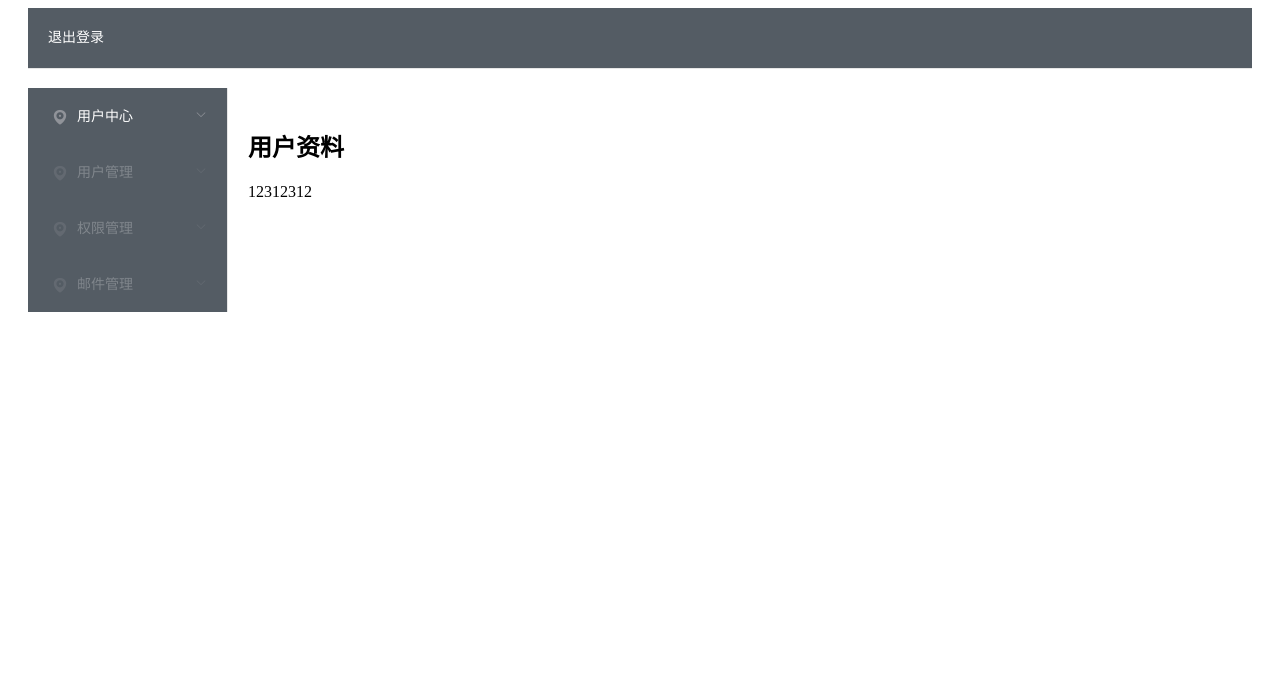
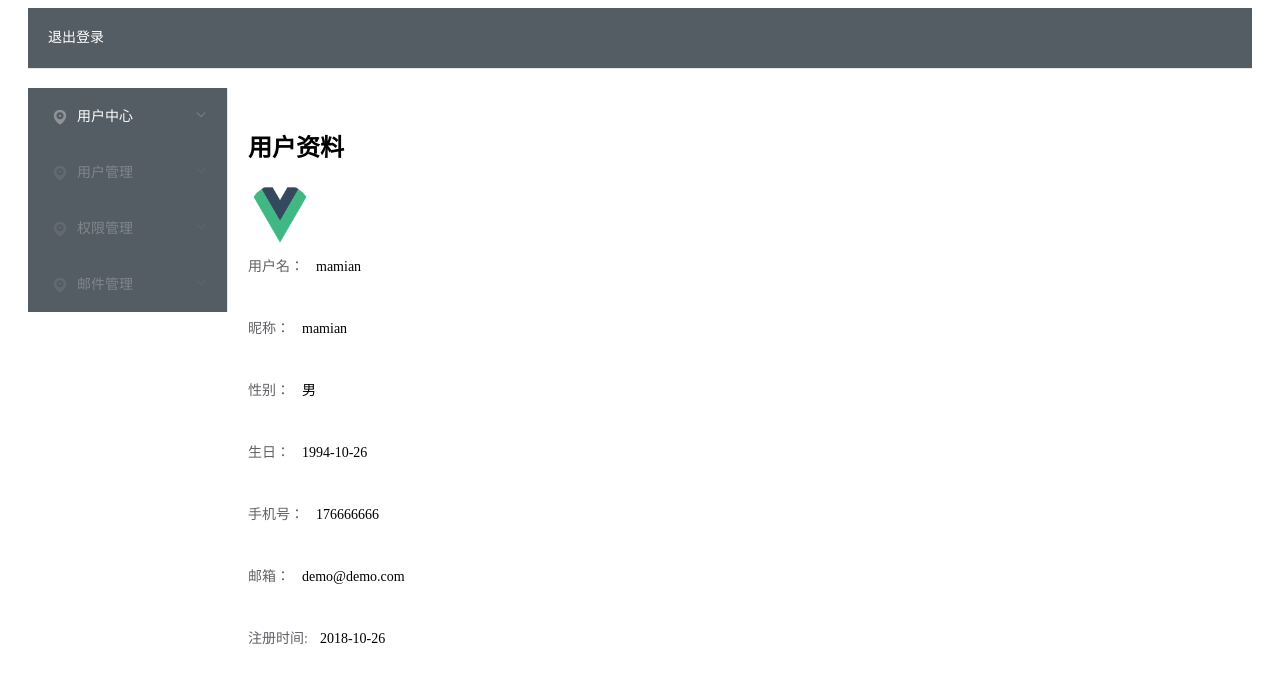
Before and after one commit to originaldreams/poker_admin_front, a Vue app: page /userInformation in a window 1280 px wide. Shown: the top 684 px of the page. Built offline with nearby package versions, Linux system fonts and the light colour scheme.

Commit message:
完成用户信息静态页面

```diff
--- a/src/components/userCenter/UserInformationForm.vue
+++ b/src/components/userCenter/UserInformationForm.vue
@@ -1,10 +1,57 @@
 <!-- 查看用户信息表单，支持修改 -->
 <template>
   <div>
+    <el-form>
+      <el-form-item label="用户名：">
+        {{ userForm.userName }}
+      </el-form-item>
 
+      <el-form-item label="昵称：">
+        {{ userForm.nickName }}
+      </el-form-item>
+
+      <el-form-item label="性别：">
+        {{ userForm.sex }}
+      </el-form-item>
+
+      <el-form-item label="生日：">
+        {{ userForm.birthday }}
+      </el-form-item>
+
+      <el-form-item label="手机号：">
+        {{ userForm.mobile }}
+      </el-form-item>
+
+      <el-form-item label="邮箱：">
+        {{ userForm.email }}
+      </el-form-item>
+
+      <el-form-item label="注册时间:">
+        {{ userForm.registerDate }}
+      </el-form-item>
+    </el-form>
   </div>
 </template>
 
 <style>
 
 </style>
+
+<script>
+
+export default {
+  data() {
+    return {
+      userForm: {
+        userName: "mamian",
+        nickName: "mamian",
+        sex: "男",
+        birthday: "1994-10-26",
+        mobile: "176666666",
+        email: "demo@demo.com",
+        registerDate: "2018-10-26"
+      },
+    }
+  }
+}
+</script>
--- a/src/views/userCenter/UserInformation.vue
+++ b/src/views/userCenter/UserInformation.vue
@@ -2,7 +2,13 @@
 <template>
   <div>
     <h2>用户资料</h2>
-    12312312
+    <div>
+      <img src="../../assets/logo.png" class="round_icon" alt="">
+    </div>
+    <!-- 表单 -->
+    <div>
+      <user-information-form></user-information-form>
+    </div>
   </div>
 </template>
 
@@ -21,3 +27,17 @@ export default {
   }
 }
 </script>
+
+<style scoped>
+
+.round_icon{
+  width: 64px;
+  height: 64px;
+  display: flex;
+  border-radius: 50%;
+  align-items: center;
+  justify-content: center;
+  overflow: hidden;
+}
+
+</style>
```
